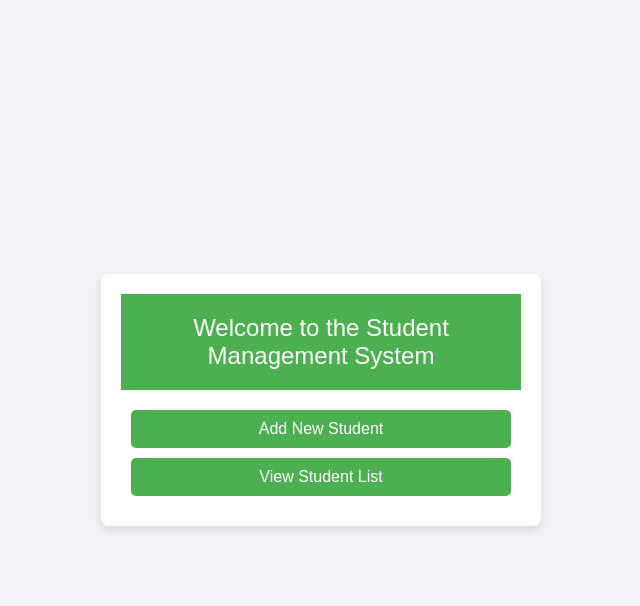
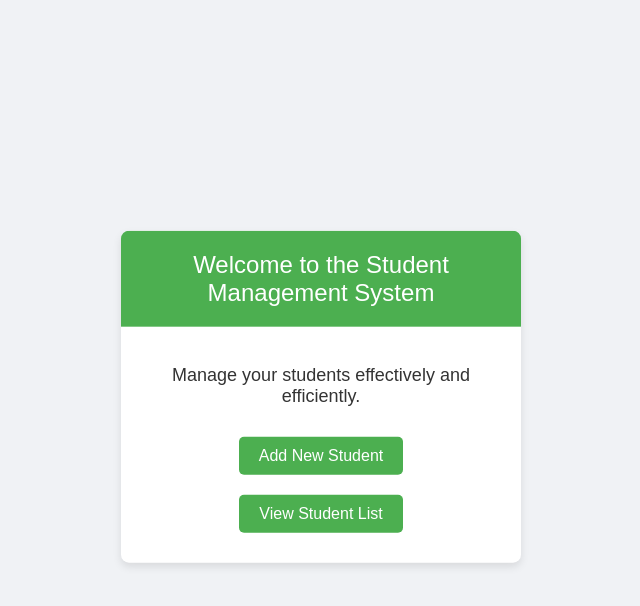
Before and after one commit to Susmitha65/student_management, a Django app: template students/templates/index.html in a window 1280 px wide. Shown: the top 606 px of the page, without its empty margins (319-959 px from the left). Run offline with Django 3.2, Linux system fonts and the light colour scheme; the template is opened without the code that fills it, so the values that code supplies are empty.

Commit message:
Update index.html

```diff
--- a/students/templates/index.html
+++ b/students/templates/index.html
@@ -6,6 +6,7 @@
     <meta charset="UTF-8">
     <meta name="viewport" content="width=device-width, initial-scale=1.0">
     <title>Student Management System</title>
+    <link rel="stylesheet" href="https://cdnjs.cloudflare.com/ajax/libs/animate.css/4.1.1/animate.min.css">
     <style>
         body {
             font-family: Arial, sans-serif;
@@ -25,17 +26,24 @@
             width: 400px;
             max-width: 100%;
             text-align: center;
-            padding: 20px;
+            animation: floating 3s ease-in-out infinite;
         }
         .header {
             background-color: #4CAF50;
             color: white;
             padding: 20px;
             font-size: 24px;
+        }
+        .content {
+            padding: 20px;
+        }
+        .content p {
+            font-size: 18px;
+            color: #333;
             margin-bottom: 20px;
         }
-        .link {
-            display: block;
+        .button {
+            display: inline-block;
             background-color: #4CAF50;
             color: white;
             padding: 10px 20px;
@@ -44,18 +52,29 @@
             text-decoration: none;
             transition: background-color 0.3s;
         }
-        .link:hover {
+        .button:hover {
             background-color: #45a049;
+        }
+        @keyframes floating {
+            0%, 100% {
+                transform: translateY(0);
+            }
+            50% {
+                transform: translateY(-10px);
+            }
         }
     </style>
 </head>
 <body>
-    <div class="container">
+    <div class="container animate__animated animate__fadeIn">
         <div class="header">
             Welcome to the Student Management System
         </div>
-        <a href="{% url 'add_student' %}" class="link">Add New Student</a>
-        <a href="{% url 'student_list' %}" class="link">View Student List</a>
+        <div class="content">
+            <p>Manage your students effectively and efficiently.</p>
+            <a href="{% url 'student_list' %}" class="button">Add New Student</a>
+            <a href="{% url 'add_student' %}" class="button">View Student List</a>
+        </div>
     </div>
 </body>
 </html>
```
